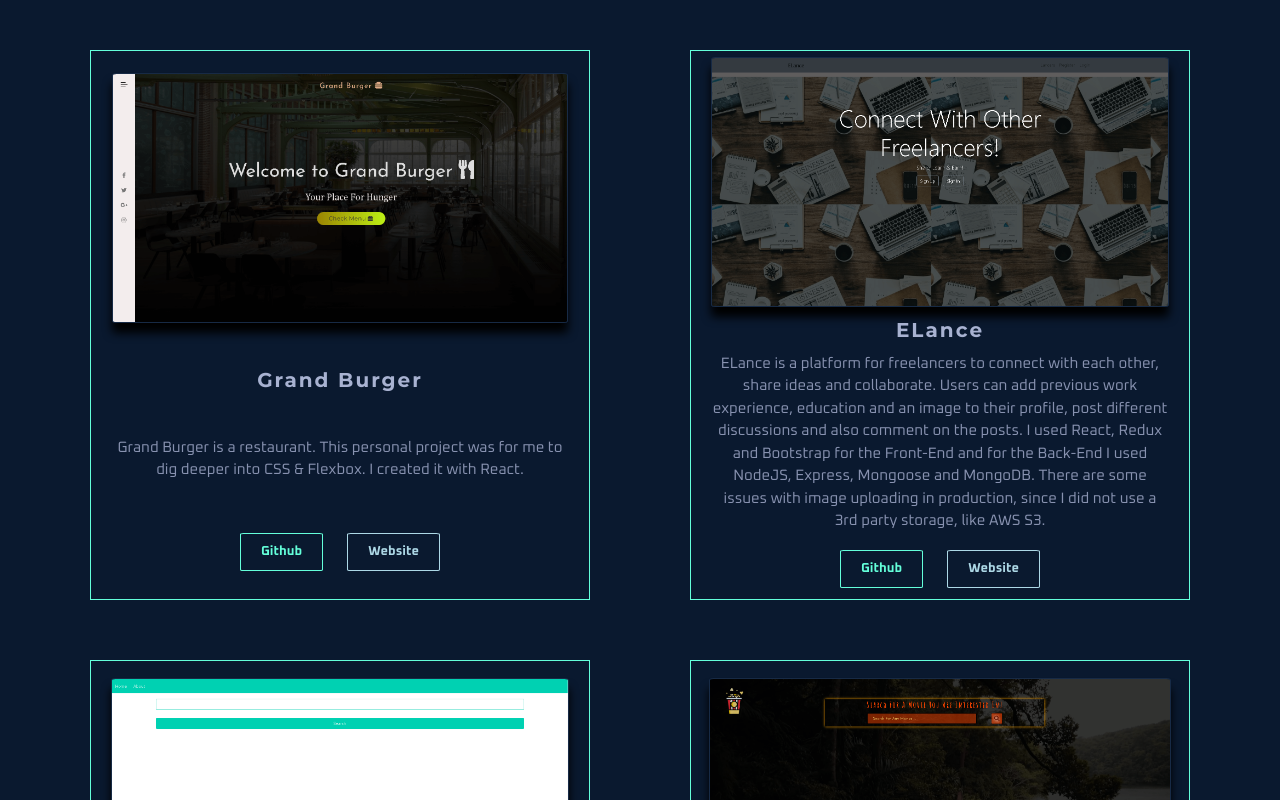
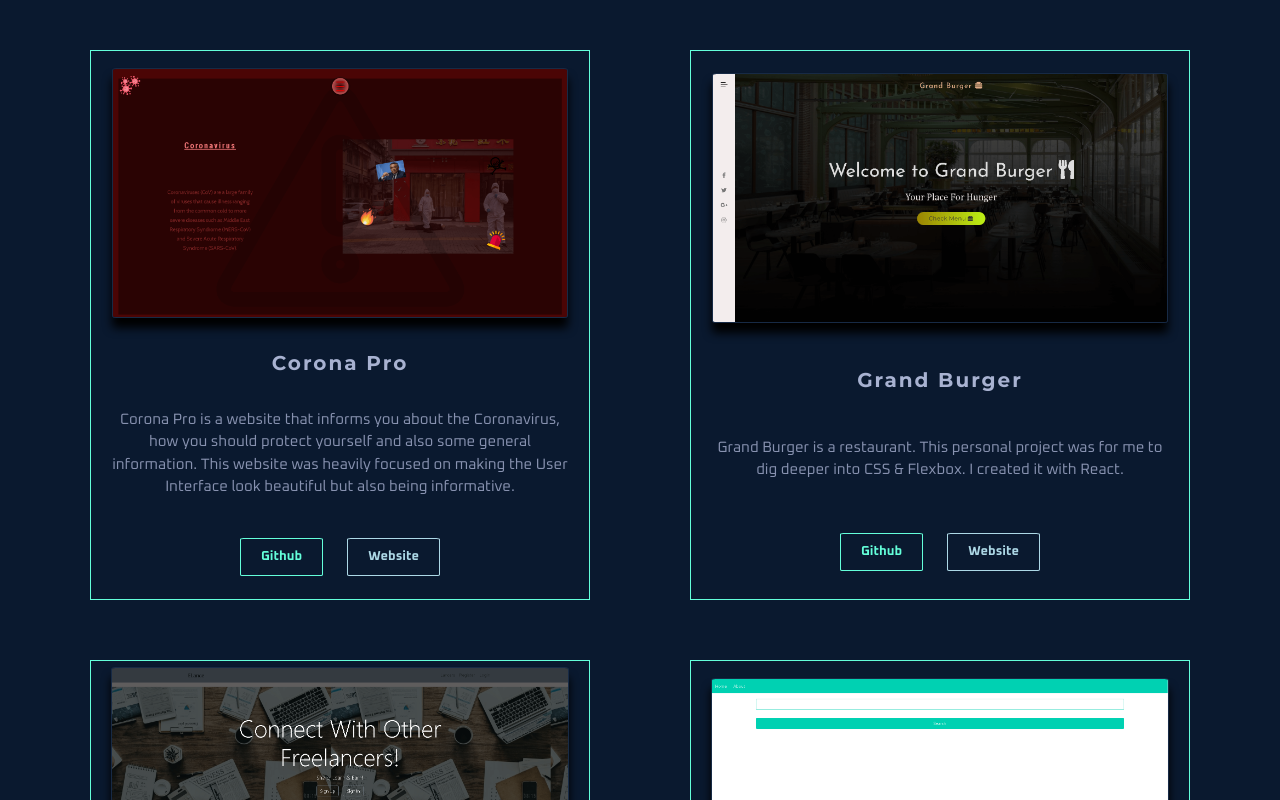
Before and after one commit to tigerabrodi/real-portfolio, a React (Create React App) app: page /work in a window 1280 px wide. Shown: the part 830-1630 px from the top of the page. Built offline with nearby package versions, Linux system fonts and the light colour scheme.

Commit message:
Added coronapro project into the projects array

```diff
--- a/src/components/work/projects/ProjectsArray.js
+++ b/src/components/work/projects/ProjectsArray.js
@@ -10,6 +10,9 @@ import ledgeaskImage from "../../../assets/ledgeask.png"
 import ebuyImage from "../../../assets/ebuy.png"
 import elanceImage from "../../../assets/elance.png"
 import movieImage from "../../../assets/movify.png"
+import coronaImage from "../../../assets/corona-image.png"
+import coronaGif from "../../../assets/coronagif.gif"
+
 export const ProjectsArray = [
     {
         id: 1,
@@ -32,6 +35,15 @@ export const ProjectsArray = [
     },
     {
         id: 3,
+        title: "Corona Pro",
+        image: coronaImage,
+        onHover: coronaGif,
+        description: "Corona Pro is a website that informs you about the Coronavirus, how you should protect yourself and also some general information. This website was heavily focused on making the User Interface look beautiful but also being informative.",
+        website: "https://coronapro.netlify.com/",
+        github: "https://github.com/tigerabrodi/Corona-Pro"
+    },
+    {
+        id: 4,
         title: "Grand Burger",
         image: grandburgerImage,
         onHover: grandburgerImageGif,
@@ -40,7 +52,7 @@ export const ProjectsArray = [
         github: "https://github.com/tigerabrodi/Grand-Burger"
     },
     {
-        id: 4,
+        id: 5,
         title: "ELance",
         image: elanceImage,
         onHover: elanceImageGif,
@@ -49,7 +61,7 @@ export const ProjectsArray = [
         github: "https://github.com/tigerabrodi/ELance"
     },
     {
-        id: 5,
+        id: 6,
         title: "Github Finder",
         image: githubImage,
         onHover: githubImageGif,
@@ -58,7 +70,7 @@ export const ProjectsArray = [
         github: "https://github.com/tigerabrodi/github-finder"
     },
     {
-        id: 6,
+        id: 7,
         title: "Movify",
         image: movieImage,
         onHover: movieImageGif,
```
Also changed, not shown: src/assets/corona-image.png (added), 1 other file (tests, documents, lock files or other folders).
